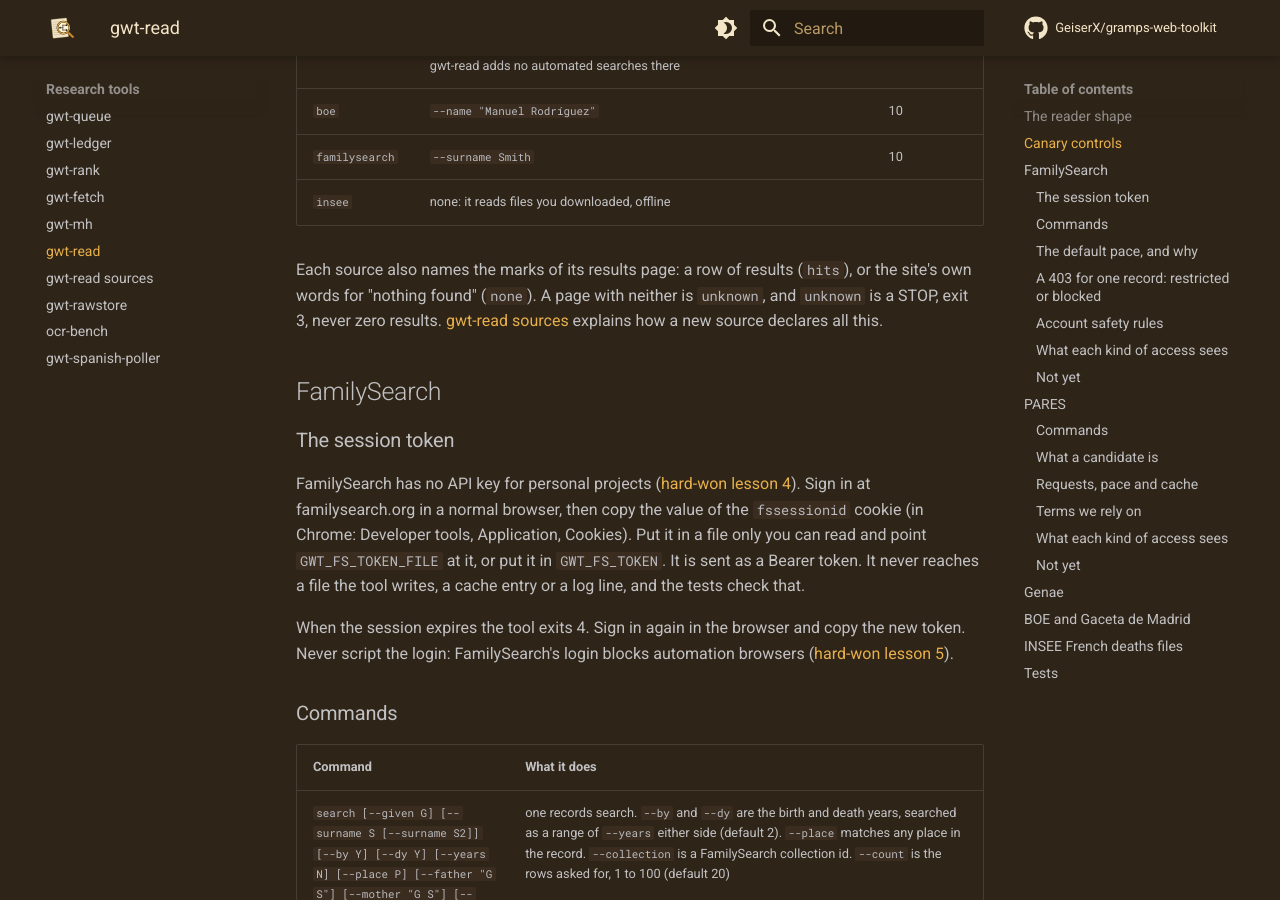
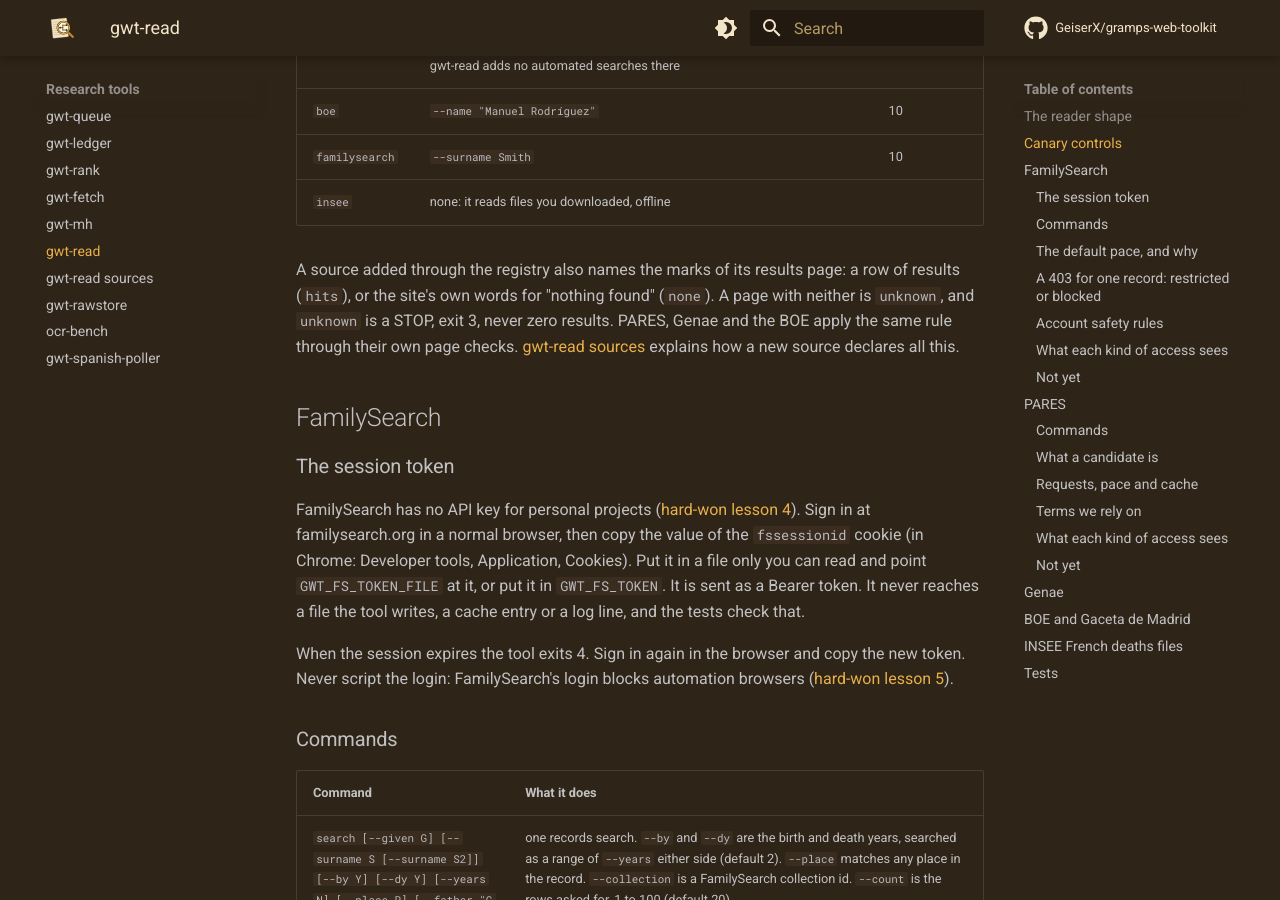
Before and after one commit to GeiserX/gramps-web-toolkit, an MkDocs documentation site: the page built from docs/read.md, in a window 1280 px wide and 900 px high, scrolled down 2915 px. Built offline with MkDocs 1.6.1 and Material for MkDocs 9.7.7, drawn with Linux system fonts in a browser that asks for light colours; comment, search, counter and statistics services are not loaded.

Commit message:
docs(read): say the older sources check their pages with their own functions

```diff
--- a/docs/read.md
+++ b/docs/read.md
@@ -75,7 +75,7 @@
 | `familysearch` | `--surname Smith` | 10 |
 | `insee` | none: it reads files you downloaded, offline | |
 
-Each source also names the marks of its results page: a row of results (`hits`), or the site's own words for "nothing found" (`none`). A page with neither is `unknown`, and `unknown` is a STOP, exit 3, never zero results. [gwt-read sources](sources/index.md) explains how a new source declares all this.
+A source added through the registry also names the marks of its results page: a row of results (`hits`), or the site's own words for "nothing found" (`none`). A page with neither is `unknown`, and `unknown` is a STOP, exit 3, never zero results. PARES, Genae and the BOE apply the same rule through their own page checks. [gwt-read sources](sources/index.md) explains how a new source declares all this.
 
 ## FamilySearch
 
```
